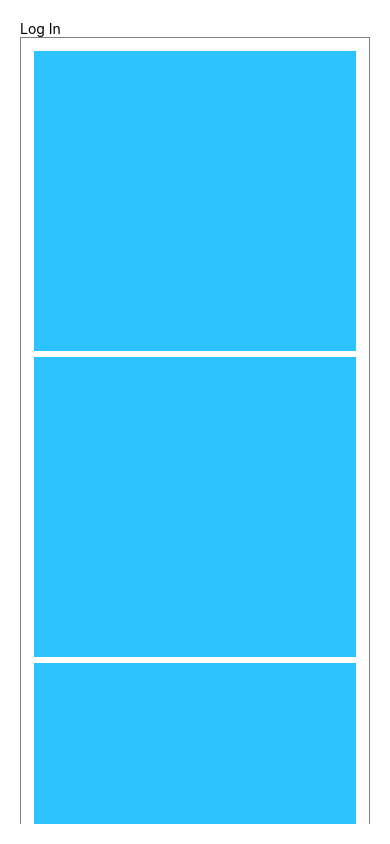
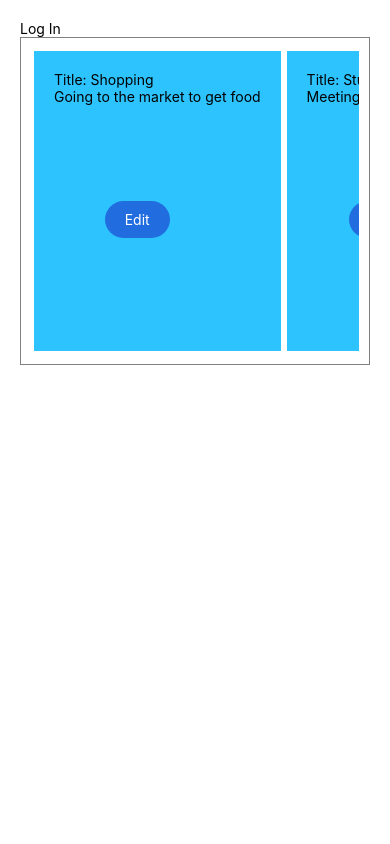
Before and after one commit to miracle081/my-app, a React Native app: screen / in a window 390 px wide. Built offline with nearby package versions, Linux system fonts and the light colour scheme.

Commit message:
New changes

```diff
--- a/Screens/Login.js
+++ b/Screens/Login.js
@@ -1,20 +1,44 @@
-import { SafeAreaView, ScrollView, StatusBar, StyleSheet, Text, View } from "react-native";
+import { FlatList, SafeAreaView, ScrollView, StatusBar, StyleSheet, Text, TouchableOpacity, View } from "react-native";
 
 
 export function LogIn() {
-
+  const notes = [
+    { text: "Going to the market to get food", title: "Shopping" },
+    { text: "Meeting my friends at school", title: "Study" },
+    { text: "Telling someone about my products", title: "Marketing" },
+    { text: "Helping my boss to get new products", title: "Purchase" },
+  ]
   return (
     <SafeAreaView style={{ marginTop: StatusBar.currentHeight, flex: 1 }}>
       <View style={styles.container}>
         <Text>Log In</Text>
-        <ScrollView>
-          <View style={styles.parent}>
-            <View style={styles.child}></View>
-            <View style={styles.child}></View>
-            <View style={styles.child}></View>
-            <View style={styles.child}></View>
-          </View>
-        </ScrollView>
+        {/* <ScrollView>
+        </ScrollView> */}
+        <View style={styles.parent}>
+          <FlatList horizontal
+            data={notes}
+            renderItem={({ item }) => {
+              return (
+                <View style={styles.child}>
+                  <Text>Title: {item.title}</Text>
+                  <Text>{item.text}</Text>
+
+                  <TouchableOpacity style={{ backgroundColor: "#216ddf", padding: 10, paddingHorizontal: 20, borderRadius: 50, display: "flex", position: "absolute", top: "50%", right: "45%" }}>
+                    <Text style={{ color: "white", textAlign: "center" }}>Edit</Text>
+                  </TouchableOpacity>
+                </View>
+              )
+            }}
+          />
+          {/* {notes.map((item, i) => {
+              return (
+                <View style={styles.child}>
+                  <Text>{i}. Title: {item.title}</Text>
+                  <Text>{item.text}</Text>
+                </View>
+              )
+            })} */}
+        </View>
       </View>
     </SafeAreaView>
   )
@@ -36,6 +60,6 @@ const styles = StyleSheet.create({
     backgroundColor: "#2dc3ff",
     padding: 20,
     margin: 3,
-    height: 300
+    height: 300,
   }
 })
```
